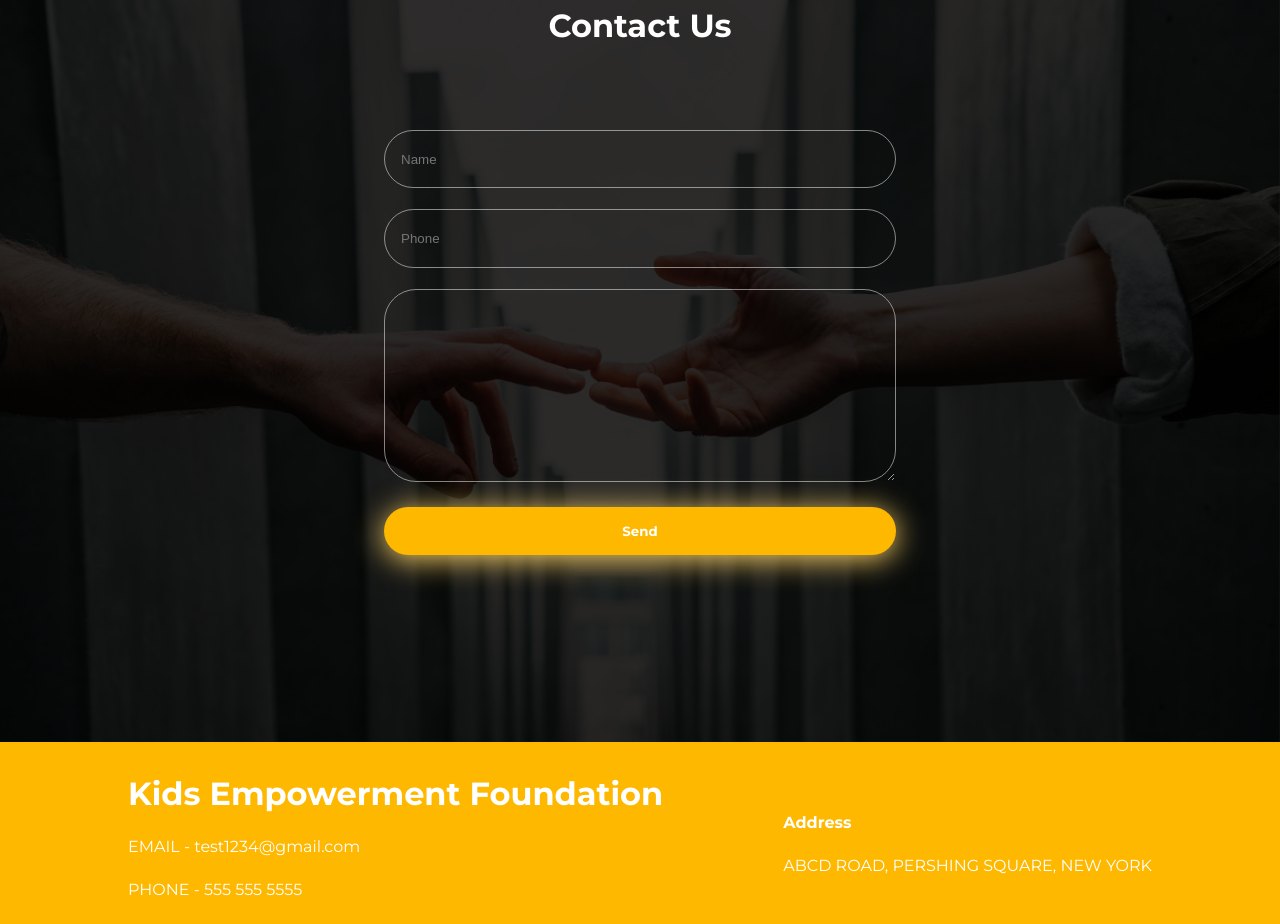
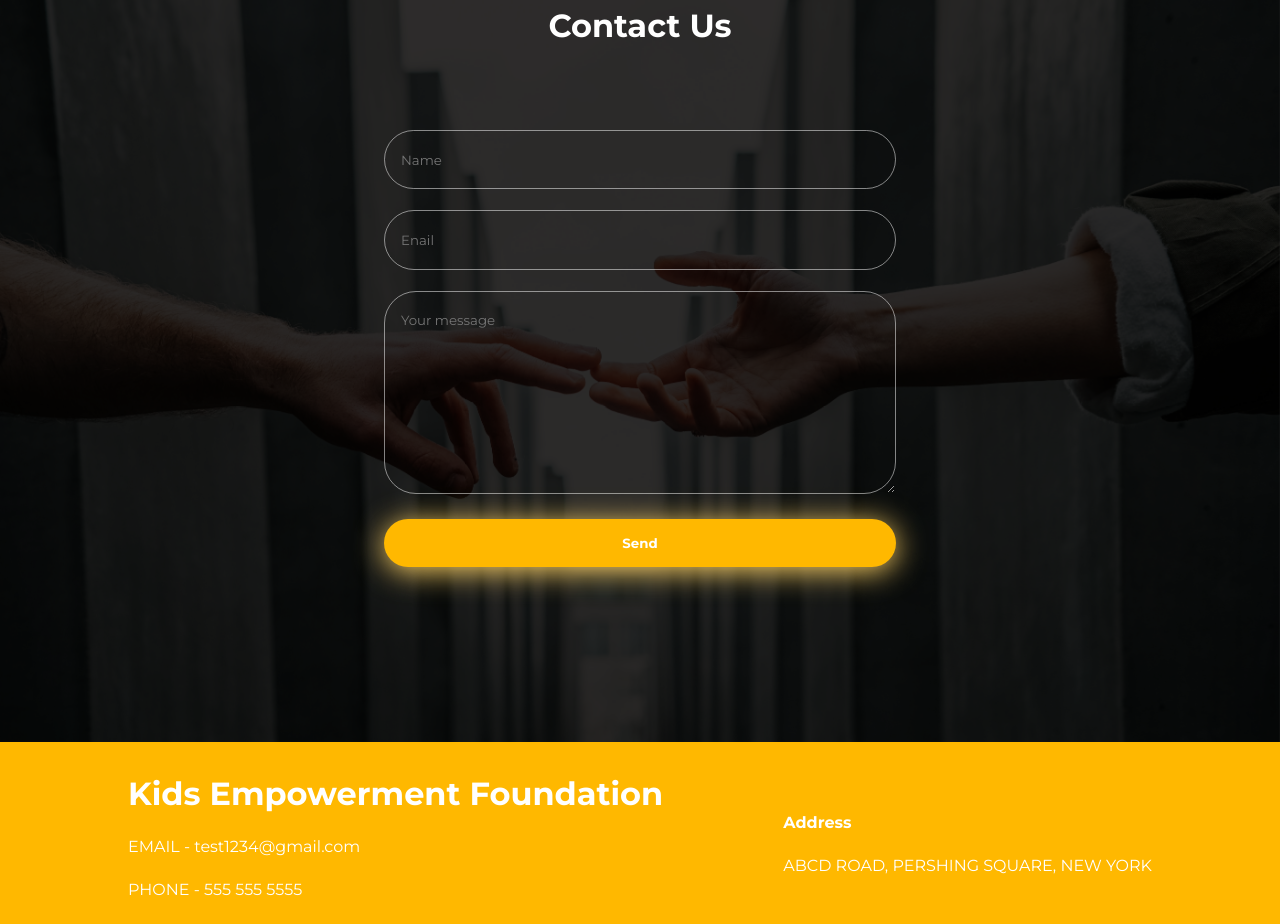
Before and after one commit to shaan-alam/kids-empowerment-foundation-competition-project, a React (Create React App) app: page / in a window 1280 px wide. Shown: the part 3920-4844 px from the top of the page. Built offline with nearby package versions, Linux system fonts and the light colour scheme; no server answers.

Commit message:
added contacts view

```diff
--- a/src/App.js
+++ b/src/App.js
@@ -7,6 +7,7 @@ import "./assets/css/styles.css";
 import { Context } from "./Context/GlobalState";
 import Volunteers from "./components/Volunteers";
 import BooksDonators from "./components/BooksDonators";
+import Contacts from "./components/Contacts";
 
 function App() {
   const { isPageLoading } = useContext(Context);
@@ -19,6 +20,7 @@ function App() {
         <Route path="/login" component={Login} />
         <Route path="/volunteers" component={Volunteers} />
         <Route path="/books-donators" component={BooksDonators} />
+        <Route path="/contacts" component={Contacts} />
       </Switch>
     </>
   );
--- a/src/assets/css/styles.css
+++ b/src/assets/css/styles.css
@@ -790,6 +790,7 @@ nav ul li a {
 .contact__wrapper .container form .form__field input,
 .contact__wrapper .container form .form__field textarea {
   width: 100%;
+  font-family: "Montserrat", sans-serif;
   padding: 1.3rem 1rem;
   border-radius: 2rem;
   border: 1px solid rgba(255, 255, 255, 0.5);
--- a/src/assets/scss/_contact.scss
+++ b/src/assets/scss/_contact.scss
@@ -27,8 +27,6 @@
     flex-direction: column;
     text-align: center;
 
-
-
     h1 {
       color: #fff;
       font-family: $montserrat;
@@ -52,6 +50,7 @@
     input,
     textarea {
       width: 100%;
+      font-family: $montserrat;
       padding: 1.3rem 1rem;
       border-radius: 2rem;
       border: 1px solid rgba(255, 255, 255, 0.5);
--- a/src/components/ContactSection.js
+++ b/src/components/ContactSection.js
@@ -1,30 +1,98 @@
+import { useEffect, useState } from "react";
 import Fade from "react-reveal/Fade";
+import { db } from "../firebase";
+import firebase from "firebase";
+import { CircularProgress } from "@material-ui/core";
 
 const ContactSection = () => {
+  const [name, setName] = useState("");
+  const [email, setEmail] = useState("");
+  const [message, setMessage] = useState("");
+  const [successMsg, setSuccessMsg] = useState("");
+  const [isLoading, setIsLoading] = useState(false);
+
+  useEffect(() => {
+    setTimeout(() => {
+      setSuccessMsg("");
+    }, 4000);
+  }, [successMsg]);
+
+  const handleForm = (e) => {
+    e.preventDefault();
+
+    setIsLoading(true);
+
+    const data = {
+      name,
+      email,
+      message,
+      timestamp: firebase.firestore.FieldValue.serverTimestamp(),
+    };
+
+    db.collection("contacts")
+      .add(data)
+      .then(() => {
+        setSuccessMsg("Your email has been sent!!");
+
+        setName("");
+        setEmail("");
+        setMessage("");
+        setIsLoading(false);
+      });
+  };
+
   return (
     <div className="contact__wrapper">
       <div className="container">
         <Fade top>
           <h1>Contact Us</h1>
         </Fade>
-        <form action="">
+        <form onSubmit={handleForm}>
+          {successMsg && <small className="success__msg">{successMsg}</small>}
           <Fade top duration={2000}>
             <div className="form__field">
-              <input type="text" placeholder="Name" />
+              <input
+                type="text"
+                placeholder="Name"
+                required
+                value={name}
+                onChange={(e) => setName(e.target.value)}
+              />
             </div>
           </Fade>
           <Fade top duration={2000} delay={200}>
             <div className="form__field">
-              <input type="number" placeholder="Phone" />
+              <input
+                type="email"
+                placeholder="Enail"
+                required
+                value={email}
+                onChange={(e) => setEmail(e.target.value)}
+              />
             </div>
           </Fade>
           <Fade top duration={2000} delay={400}>
             <div className="form__field">
-              <textarea name="" id="" cols="30" rows="10"></textarea>
+              <textarea
+                name=""
+                id=""
+                cols="30"
+                rows="10"
+                value={message}
+                placeholder="Your message"
+                required
+                onChange={(e) => setMessage(e.target.value)}
+              ></textarea>
             </div>
           </Fade>
           <Fade top duration={2000} delay={500}>
-            <button className="primary__btn">Send</button>
+            <button className="primary__btn">
+              {isLoading ? (
+                <CircularProgress color="inherit" size={20} />
+              ) : (
+                "Send"
+              )}
+            </button>
           </Fade>
         </form>
       </div>
--- /dev/null
+++ b/src/components/Contacts.js
@@ -0,0 +1,40 @@
+import { useEffect, useState } from "react";
+import { db } from "../firebase";
+
+const Contacts = () => {
+  const [volunteers, setVolunteers] = useState([]);
+
+  useEffect(() => {
+    db.collection("contacts")
+      .orderBy("timestamp", "desc")
+      .onSnapshot((snap) => {
+        setVolunteers(snap.docs.map((doc) => ({ id: doc.id, ...doc.data() })));
+      });
+  }, []);
+
+  return (
+    <div className="volunteers__wrapper">
+      <h3>All users who used contact form</h3>
+      <table>
+        <thead>
+          <tr>
+            <td>Name</td>
+            <td>Email</td>
+            <td>Message</td>
+          </tr>
+        </thead>
+        <tbody>
+          {volunteers.map((volunteer) => (
+            <tr>
+              <td>{volunteer.name}</td>
+              <td>{volunteer.email}</td>
+              <td>{volunteer.message}</td>
+            </tr>
+          ))}
+        </tbody>
+      </table>
+    </div>
+  );
+};
+
+export default Contacts;
--- a/src/components/Navbar.js
+++ b/src/components/Navbar.js
@@ -43,7 +43,7 @@ const Navbar = () => {
             <Link to="books-donators">Books Donators</Link>
           </li>
           <li>
-            <a href="#!">Contact</a>
+            <Link to="/contacts">Contact</Link>
           </li>
           {user?.uid != null ? (
             <li>
```
Also changed, not shown: 1 other file (tests, documents, lock files or other folders).
